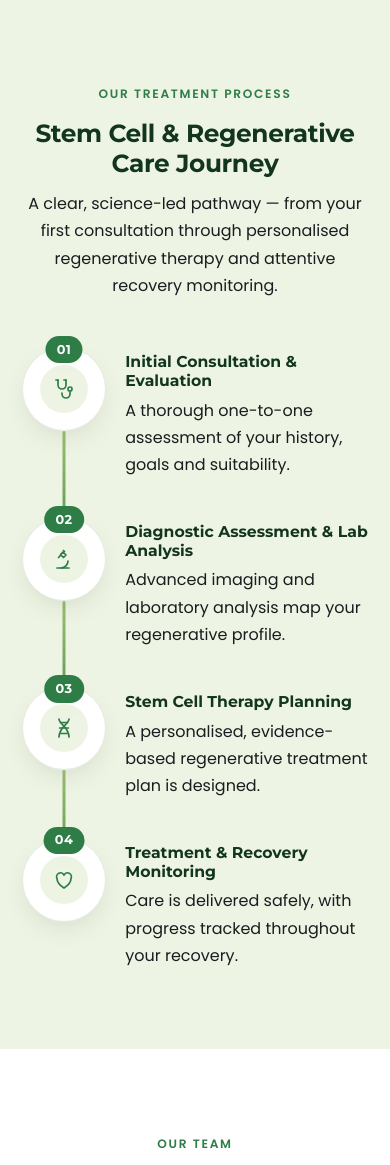
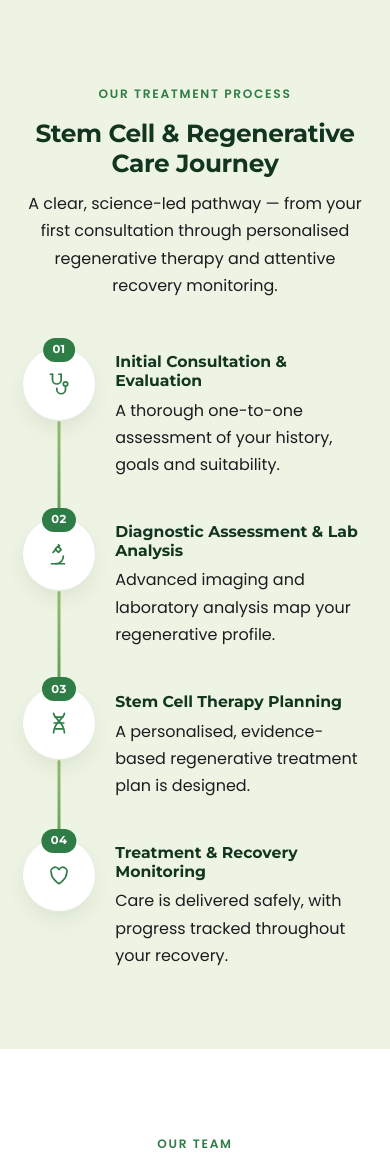
Before and after one commit to Shakeeb871/brockwellhealthcare, a Django app: page /uae/ in a window 390 px wide. Shown: the part 4686-5851 px from the top of the page. Run offline with Django 5.2, Linux system fonts and the light colour scheme; data comes from the database, SQL or seed files in the repository; data that the repository does not hold is empty.

Commit message:
Refine Care Journey nodes: smaller circles (152->96px), remove oversized mint icon disc, tidy number badge — cleaner, professional look

```diff
--- a/static/css/styles.css
+++ b/static/css/styles.css
@@ -952,7 +952,7 @@ strong, b { font-weight: 600; }   /* Poppins 600 — bold text */
 .journey .section__head { max-width: 720px; margin-inline: auto; }
 
 .journey__track {
-  --node: 152px;
+  --node: 96px;
   list-style: none; margin: 3rem 0 0; padding: 0;
   display: flex; align-items: flex-start; gap: 0; position: relative;
 }
@@ -987,16 +987,15 @@ strong, b { font-weight: 600; }   /* Poppins 600 — bold text */
   box-shadow: var(--shadow-lg), 0 0 0 7px var(--mint-50);   /* soft glow */
 }
 .jstep__ic {
-  display: grid; place-items: center; width: 60px; height: 60px; border-radius: 50%;
-  background: var(--mint-50); color: var(--teal-600); transition: transform .28s ease;
+  display: grid; place-items: center; color: var(--teal-600); transition: transform .28s ease;
 }
-.jstep__ic svg { width: 30px; height: 30px; }
-.jstep:hover .jstep__ic { transform: scale(1.08); }
+.jstep__ic svg { width: 30px; height: 30px; stroke-width: 1.6; }
+.jstep:hover .jstep__ic { transform: scale(1.06); }
 .jstep__num {
-  position: absolute; top: -12px; left: 50%; transform: translateX(-50%);
+  position: absolute; top: -10px; left: 50%; transform: translateX(-50%);
   background: var(--teal-600); color: var(--white);
-  font-family: var(--font-display); font-weight: 700; font-size: .8rem; letter-spacing: .04em;
-  padding: .18rem .7rem; border-radius: 999px; box-shadow: var(--shadow);
+  font-family: var(--font-display); font-weight: 700; font-size: .72rem; letter-spacing: .04em;
+  padding: .14rem .58rem; border-radius: 999px; box-shadow: var(--shadow);
 }
 .jstep__body { margin-top: 1.4rem; max-width: 230px; }
 .jstep__title { font-size: 1.06rem; margin: 0 0 .4rem; }
@@ -1008,9 +1007,8 @@ strong, b { font-weight: 600; }   /* Poppins 600 — bold text */
 
 /* Tablet: keep the connected horizontal flow, just tighter. */
 @media (max-width: 980px) {
-  .journey__track { --node: 118px; }
-  .jstep__ic { width: 48px; height: 48px; }
-  .jstep__ic svg { width: 24px; height: 24px; }
+  .journey__track { --node: 84px; }
+  .jstep__ic svg { width: 26px; height: 26px; }
   .jstep__body { margin-top: 1.1rem; }
   .jstep__title { font-size: .98rem; }
 }
@@ -1018,7 +1016,7 @@ strong, b { font-weight: 600; }   /* Poppins 600 — bold text */
 /* Mobile: vertical timeline — circular nodes stay intact, stacked in order. */
 @media (max-width: 720px) {
   .journey__track {
-    --node: 84px; flex-direction: column; align-items: stretch; gap: 2.4rem;
+    --node: 74px; flex-direction: column; align-items: stretch; gap: 2.4rem;
   }
   .jstep {
     flex-direction: row; align-items: flex-start; text-align: left; gap: 1.2rem;
```
